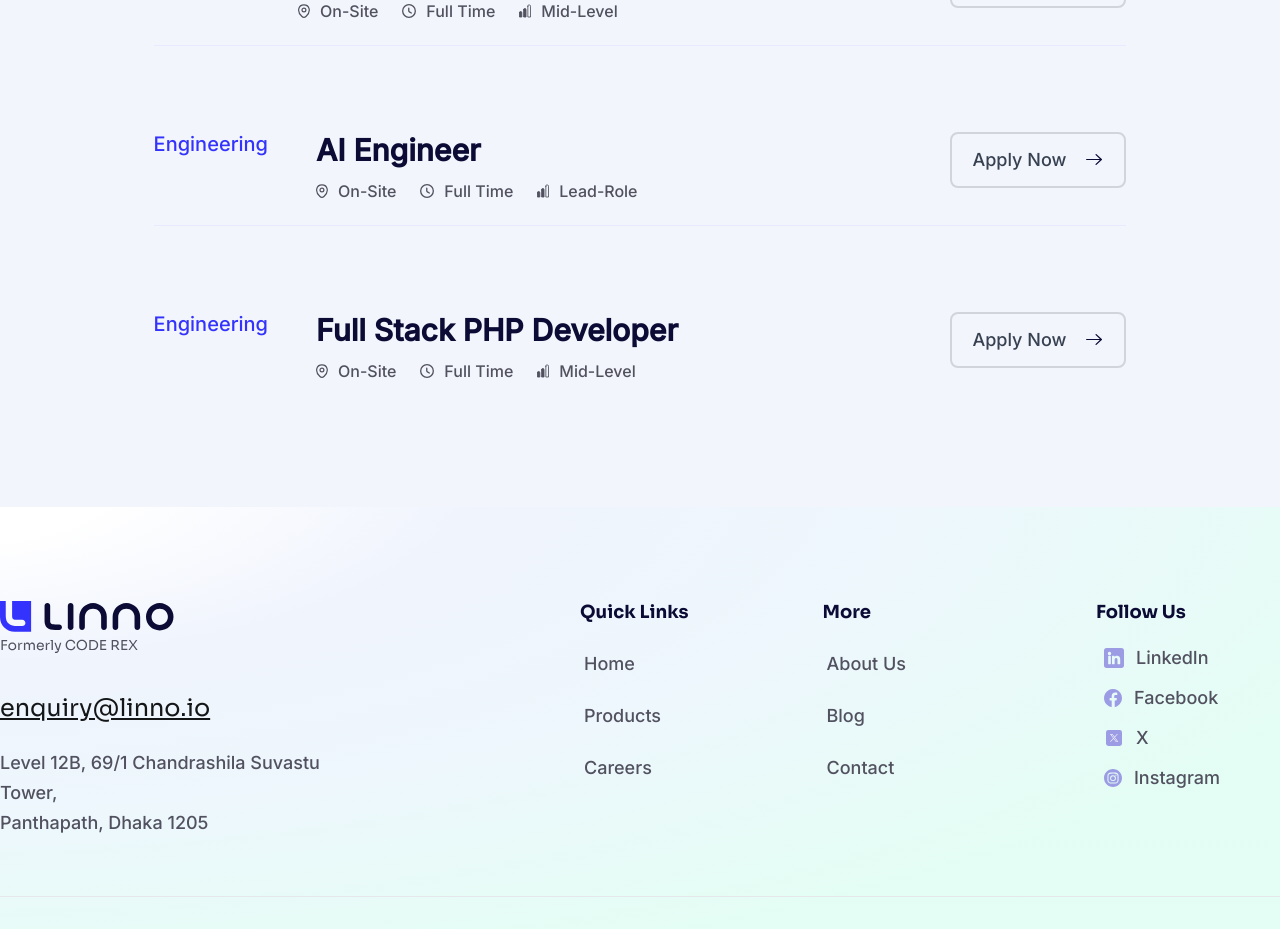
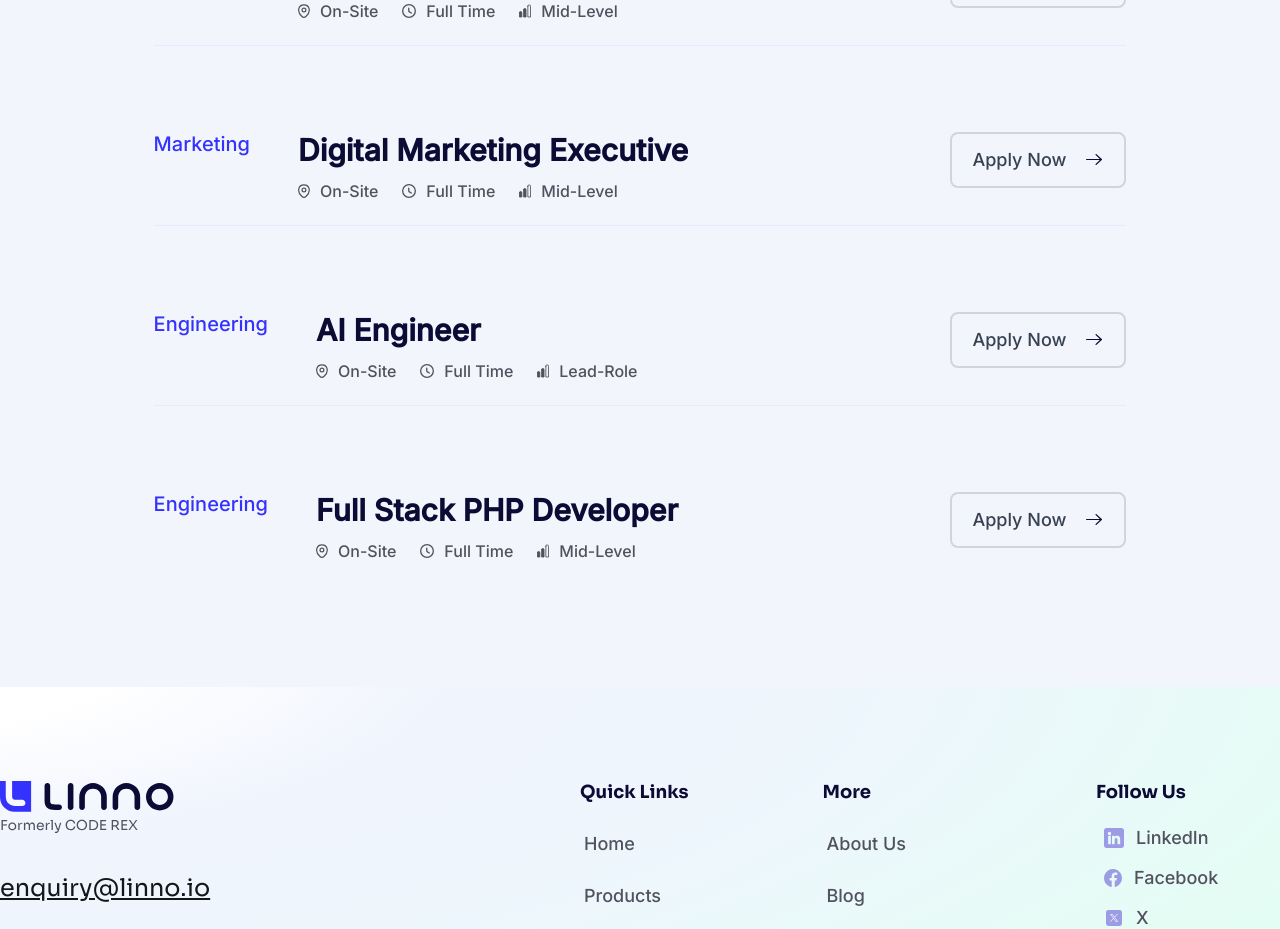
Before and after one commit to CODEREXLTD/Linno-website, a Next.js app: page /careers in a window 1280 px wide. Shown: the part 3730-4659 px from the top of the page. Built offline with nearby package versions, Linux system fonts and the light colour scheme.

Commit message:
Add Digital Marketing Executive position to job listings

```diff
--- a/src/app/careers/components/OpenPositions.jsx
+++ b/src/app/careers/components/OpenPositions.jsx
@@ -12,6 +12,15 @@ const OpenPositions = () => {
             level: 'Mid-Level',
             buttonStyle: 'outline',
             buttonLink: 'https://inside.coderex.co/jobs/digital-product-marketing-executive--mid-level--gokgm'
+        },
+        {
+            category: 'Marketing',
+            title: 'Digital Marketing Executive',
+            location: 'On-Site',
+            type: 'Full Time',
+            level: 'Mid-Level',
+            buttonStyle: 'outline',
+            buttonLink: 'https://inside.coderex.co/jobs/digital-marketing-executive--mid-level--gokgm'
         },
         {
             category: 'Engineering',
```
